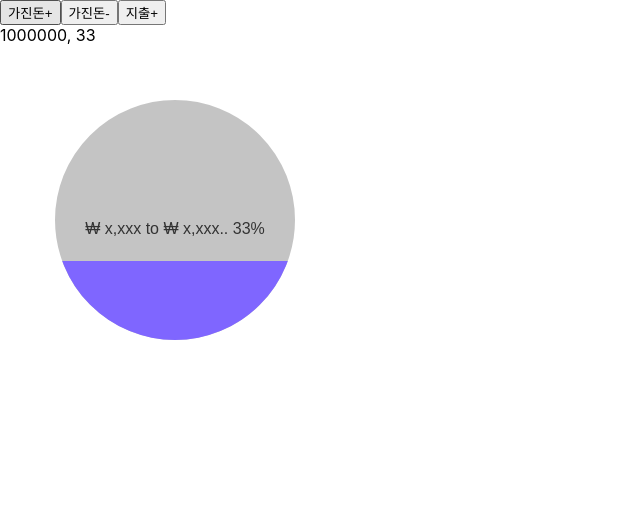
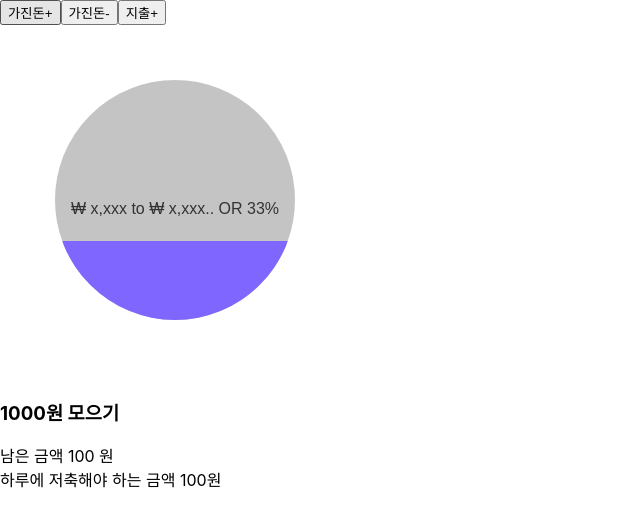
Before and after one commit to project-coffin/dream-money, a React (Create React App) app in the folder client/: page / in a window 1280 px wide. Shown: the top 526 px of the page, without its empty margins (0-640 px from the left). Built offline with nearby package versions, Linux system fonts and the light colour scheme; the HTML template or start-up script is replaced by a standard one.

Commit message:
Add circle before using redux

```diff
--- a/client/src/components/AchievementRateForm/AchievementRateForm.tsx
+++ b/client/src/components/AchievementRateForm/AchievementRateForm.tsx
@@ -1,26 +1,25 @@
 import React from 'react';
-// TODO: styledComponents나 material-ui 같은 모듈 사용하나?
+// TODO: styledComponents나 material-ui같은 모듈 사용하나?
 //import './AchievementRateFormTest.css';
 import './AchievementRateFormTest2.css';
 // import { makeStyles } from '@material-ui/core';
 
-type AchievementRateFormProps = {
-    difference: number,
+
+type props = {
     rate: number
-}
-function AchievementRateForm({difference, rate} : AchievementRateFormProps){
-    const isTesting2 = 1;
-    return <>
-        <div>{difference}, {rate}</div>
-        {
-            isTesting2 &&
+};
+
+// TODO: 필요에 따라 props 추가해서 받을 것.
+function AchievementRateForm({rate} : props){
+    return (
+        <div>
             <div className="circle">
                 <span className="text">
-                    ₩ x,xxx to ₩ x,xxx.. {rate}%
+                    ₩ x,xxx to ₩ x,xxx.. OR  {rate}%
                 </span>
-            <div className="fill" style={{ height: `${rate}%`}}></div>
+                <div className="fill" style={{ height: `${rate}%`}}></div>
             </div>
-        }
-    </>;
+        </div>
+    );
 }
 export default AchievementRateForm;
--- /dev/null
+++ b/client/src/components/RegularSavingsNotiForm.tsx
@@ -0,0 +1,21 @@
+import React from 'react';
+
+type props = {
+    purpose: number,
+    remain: number,
+    savingsPerDay: number
+};
+
+function RegularSavingsNotiForm({purpose, remain, savingsPerDay} : props){
+    return <div>
+        <h3><span>{purpose}</span>원 모으기</h3>
+        <div>
+            남은 금액 <span>{remain}</span> 원
+        </div>
+        <div>
+            하루에 저축해야 하는 금액 <span>{savingsPerDay}</span>원
+        </div>
+    </div>;
+}
+
+export default RegularSavingsNotiForm;
--- a/client/src/containers/AchievementRateContainer.tsx
+++ b/client/src/containers/AchievementRateContainer.tsx
@@ -6,6 +6,7 @@ import AchievementRateForm from '../components/AchievementRateForm/AchievementRa
 function AchievementRateContainer(){
     /* TESTCASE */
     //TODO: 데이터 넘어오는 양식 정해지면 수정할 것.
+    // 데이터: 고정지출, 변동지출, 월 수익, 현재자산, 목표기간, 목표금액
     type feature1Type ={
         name: string,
         money: number,
@@ -26,6 +27,7 @@ function AchievementRateContainer(){
     });
     const temporaryFormula1 = (feature2 : feature2Type) : number =>{ return feature2.deposit - feature2.withdraw; }
     const temporaryFormula2 = (feature1 : feature1Type) : number =>{ return Math.round(feature1.money / feature1.purpose * 100) }
+    // TODO: difference 삭제
     const [difference, achievementRate] = useMemo(()=>[temporaryFormula1(feature2), temporaryFormula2(feature1)], [feature1, feature2]);
 
     return(
@@ -33,7 +35,7 @@ function AchievementRateContainer(){
             <button onClick={()=>{setFeature1({...feature1, money: feature1.money + 1_000_000})} } > 가진돈+ </button>
             <button onClick={()=>{setFeature1({...feature1, money: feature1.money - 1_000_000})} } > 가진돈- </button>
             <button onClick={()=>{setFeature2({...feature2, withdraw: feature2.withdraw + 1_000_000})} } > 지출+ </button>
-            <AchievementRateForm difference={difference} rate={achievementRate}/>
+            <AchievementRateForm rate={achievementRate}/>
         </>
     );
 }
--- /dev/null
+++ b/client/src/containers/RegularSavingsNotiContainer.tsx
@@ -0,0 +1,32 @@
+import React, { useState } from 'react';
+import RegularSavingsNotiForm from '../components/RegularSavingsNotiForm';
+
+//TODO: convert "features" to (useState | Redux | GraphQL)
+//TODO:
+function RegularSavingsNotiContainer(){
+    /* TESTCASE */
+    //TODO: 데이터 넘어오는 양식 정해지면 수정할 것.
+    // 데이터: 고정지출, 변동지출, 월 수익, 현재자산, 목표기간, 목표금액
+    type feature1Type ={
+        name: string,
+        money: number,
+        purpose: number,
+    };
+    type feature2Type ={
+        deposit: number,
+        withdraw: number,
+    };
+    const [ feature1, setFeature1 ] = useState({
+        name: "GANGSTER",
+        money: 33_333_333,
+        purpose: 100_000_000,
+    });
+    const [ feature2, setFeature2] = useState({
+        deposit: 3_000_000,
+        withdraw: 2_000_000
+    });
+
+    return <RegularSavingsNotiForm purpose={1000} remain={100} savingsPerDay={100}/>;
+}
+
+export default RegularSavingsNotiContainer;
--- a/client/src/pages/DashBoard.tsx
+++ b/client/src/pages/DashBoard.tsx
@@ -1,8 +1,14 @@
 import React from 'react';
 import AchievementRateContainer from '../containers/AchievementRateContainer';
+import RegularSavingsNotiContainer from '../containers/RegularSavingsNotiContainer';
 //TOOD: *
 function DashBoard(){
-    return(<AchievementRateContainer/>);
+    return(
+        <div>
+            <AchievementRateContainer/>
+            <RegularSavingsNotiContainer/>
+        </div>
+    );
     /*
     <fullpage>
         <header/>
@@ -10,6 +16,7 @@ function DashBoard(){
             <subtitle/>
             (...)
             <AchievementRateContainer />
+            <RegularSavingsNotiContainer />
             (...)
         </content>
     </fullpage>
```
